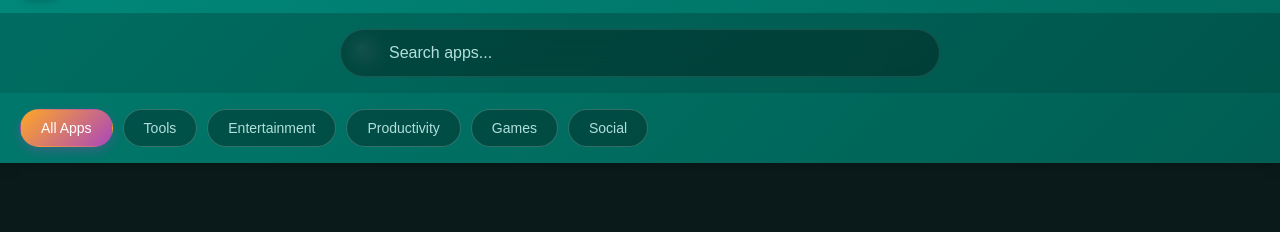
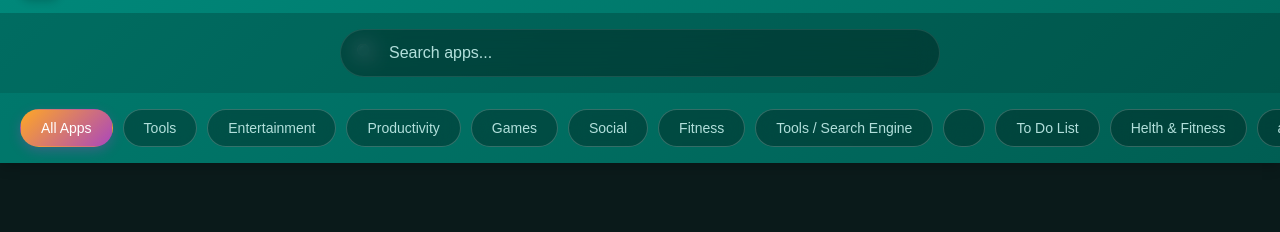
Before and after one commit to WEXAUR-TECH/Wexaur-Hub-, a plain HTML site: page index.html in a window 1280 px wide. Shown: the part 59-291 px from the top of the page. Drawn offline with Linux system fonts and the light colour scheme.

Commit message:
Add files via upload

```diff
--- a/index.html
+++ b/index.html
@@ -815,6 +815,13 @@ body.theme-blue {
     <button class="category-btn" data-category="productivity">Productivity</button>
     <button class="category-btn" data-category="games">Games</button>
     <button class="category-btn" data-category="social">Social</button>
+    <button class="category-btn" data-category="social">Fitness</button>
+    <button class="category-btn" data-category="social">Tools / Search Engine</button>
+    <button class="category-btn" data-category="Finence"></button>
+    <button class="category-btn" data-category="social">To Do List</button>
+    <button class="category-btn" data-category="social">Helth & Fitness</button>
+<button class="category-btn" data-category="social">action Games</button>
+<button class="category-btn" data-category="social">Puzle Games</button>
   </div>
 </header>
 
```
